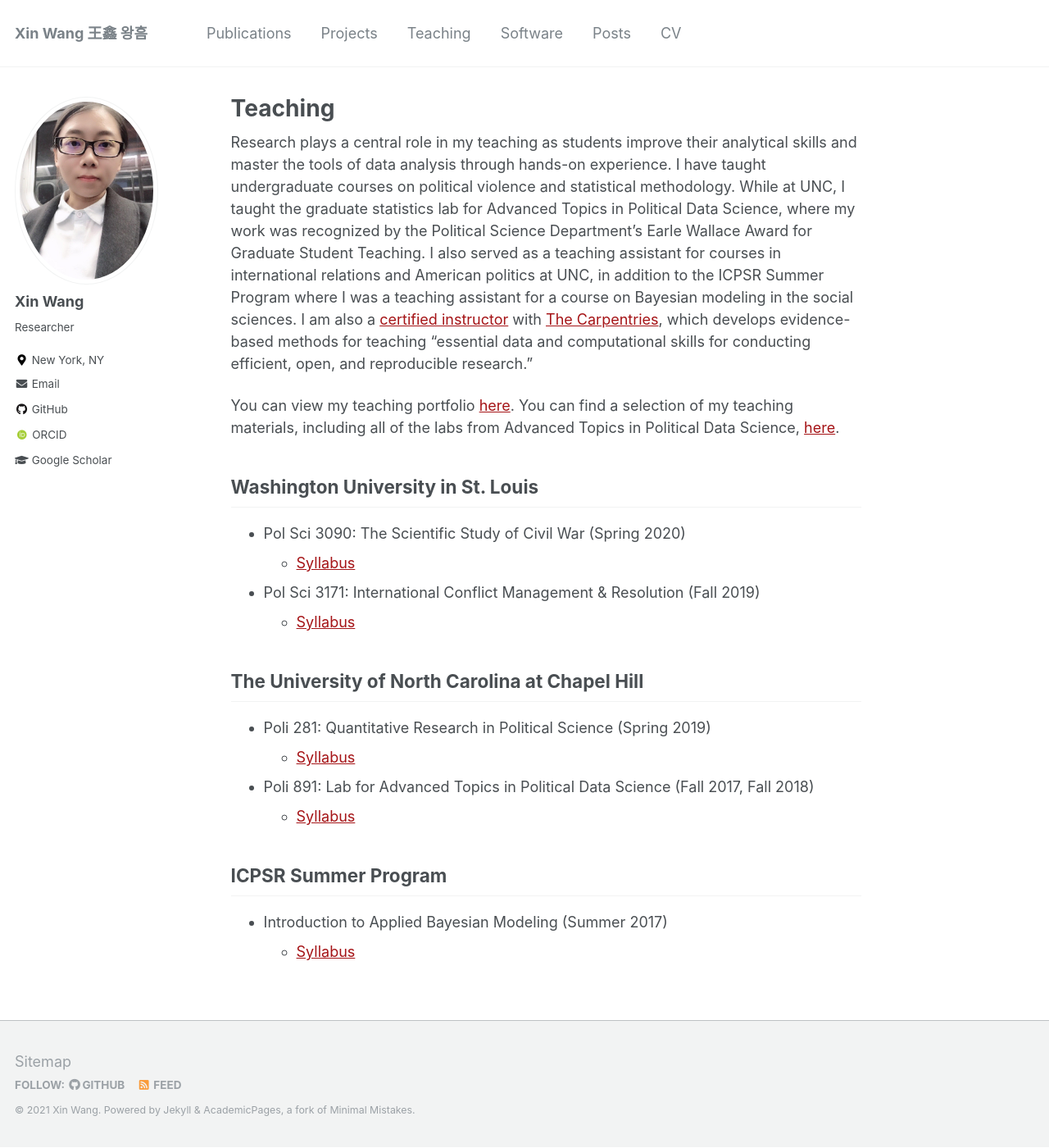
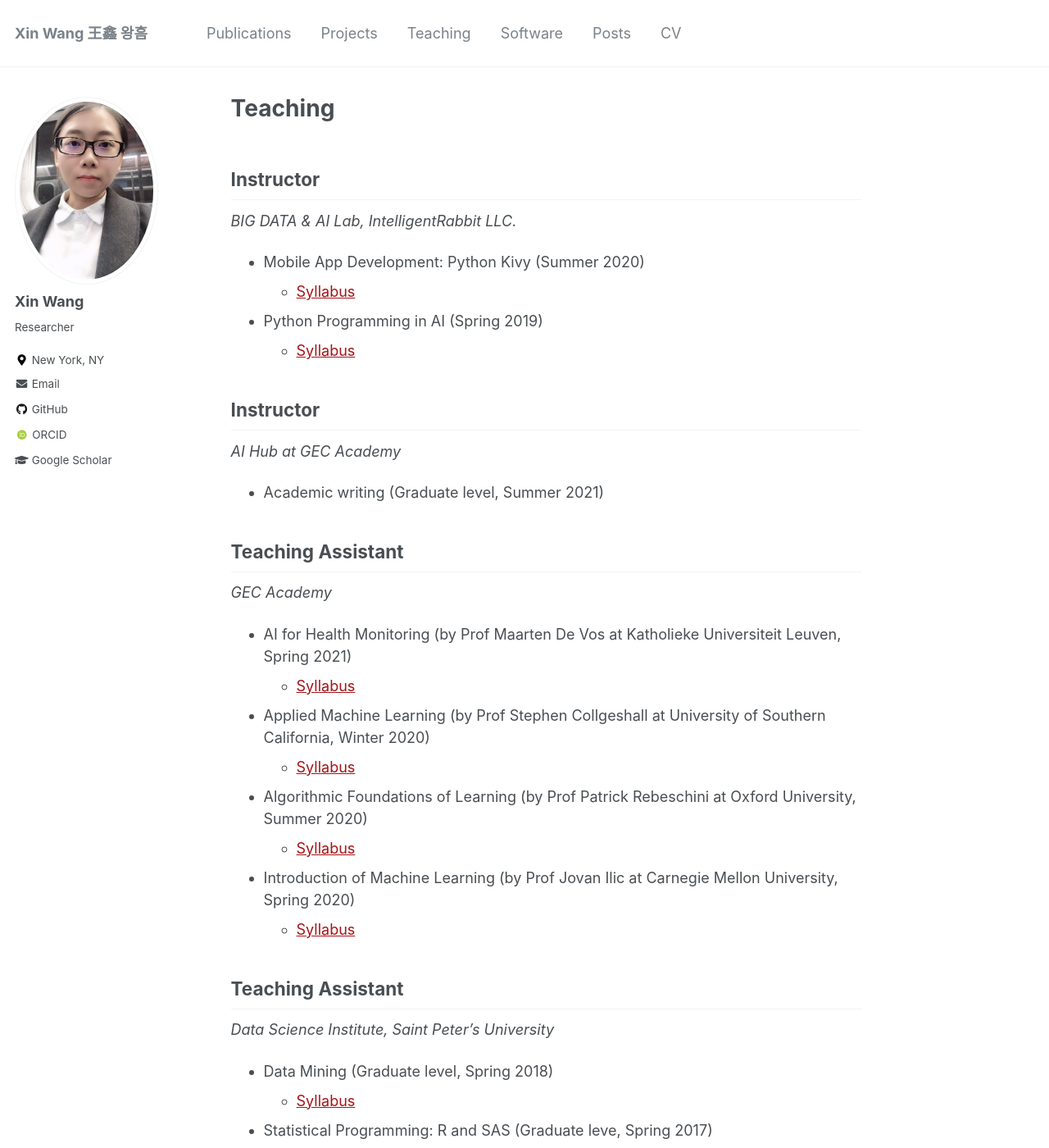
Before and after one commit to xin-wang-kr/xin-wang-kr.github.io, a Jekyll site: the page built from _pages/teaching.md, in a window 1280 px wide and 1400 px high. Shown: the whole window at 82% size. Built offline with Jekyll 4.4.1, drawn with Linux system fonts in a browser that asks for light colours; some web fonts are replaced.

Commit message:
Update teaching.md

```diff
--- a/_pages/teaching.md
+++ b/_pages/teaching.md
@@ -3,38 +3,31 @@ permalink: /teaching/
 title: "Teaching"
 ---
 
-Research plays a central role in my teaching as students improve their
-analytical skills and master the tools of data analysis through hands-on
-experience. I have taught undergraduate courses on political violence and
-statistical methodology. While at UNC, I taught the graduate statistics lab for
-Advanced Topics in Political Data Science, where my work was recognized by the
-Political Science Department's Earle Wallace Award for Graduate Student
-Teaching. I also served as a teaching assistant for courses in international
-relations and American politics at UNC, in addition to the ICPSR Summer Program
-where I was a teaching assistant for a course on Bayesian modeling in the social
-sciences. I am also a
-[certified instructor](https://carpentries.org/instructors/#jayrobwilliams) with
-[The Carpentries](https://carpentries.org/), which develops evidence-based
-methods for teaching "essential data and computational skills for conducting
-efficient, open, and reproducible research."
-
-
-You can view my teaching portfolio [here](/files/pdf/teaching/Portfolio.pdf).
-You can find a selection of my teaching materials, including all of the labs
-from Advanced Topics in Political Data Science, [here](/teaching-materials).
-
-## Washington University in St. Louis
-- Pol Sci 3090: The Scientific Study of Civil War (Spring 2020)
+## Instructor
+*BIG DATA & AI Lab, IntelligentRabbit LLC.*
+- Mobile App Development: Python Kivy (Summer 2020)
     - [Syllabus](/files/pdf/teaching/PS 3090 Syllabus.pdf)
-- Pol Sci 3171: International Conflict Management & Resolution (Fall 2019)
+- Python Programming in AI  (Spring 2019)
     - [Syllabus](/files/pdf/teaching/PS 3171 Syllabus.pdf)
 
-## The University of North Carolina at Chapel Hill
-- Poli 281: Quantitative Research in Political Science (Spring 2019)
-    - [Syllabus](/files/pdf/teaching/POLI 281 Syllabus.pdf)
-- Poli 891: Lab for Advanced Topics in Political Data Science (Fall 2017, Fall 2018)
-    - [Syllabus](/files/pdf/teaching/POLI 891 Syllabus.pdf)
+## Instructor
+*AI Hub at GEC Academy*
+- Academic writing (Graduate level, Summer 2021)
 
-## ICPSR Summer Program
-- Introduction to Applied Bayesian Modeling (Summer 2017)
-    - [Syllabus](/files/pdf/teaching/bayes2017.pdf)
+## Teaching Assistant
+*GEC Academy*
+- AI for Health Monitoring (by Prof Maarten De Vos at Katholieke Universiteit Leuven, Spring 2021)
+    - [Syllabus](/files/pdf/teaching/PS 3090 Syllabus.pdf)
+- Applied Machine Learning (by Prof Stephen Collgeshall at University of Southern California, Winter 2020)
+    - [Syllabus](/files/pdf/teaching/PS 3090 Syllabus.pdf)
+- Algorithmic Foundations of Learning (by Prof Patrick Rebeschini at Oxford University, Summer 2020)
+    - [Syllabus](/files/pdf/teaching/PS 3090 Syllabus.pdf)
+- Introduction of Machine Learning (by Prof Jovan Ilic at Carnegie Mellon University, Spring 2020)
+    - [Syllabus](/files/pdf/teaching/PS 3090 Syllabus.pdf)
+
+## Teaching Assistant
+*Data Science Institute, Saint Peter’s University*
+- Data Mining (Graduate level, Spring 2018)
+    - [Syllabus](/files/pdf/teaching/PS 3090 Syllabus.pdf)
+- Statistical Programming: R and SAS  (Graduate leve, Spring 2017)
+    - [Syllabus](/files/pdf/teaching/PS 3090 Syllabus.pdf)
```
